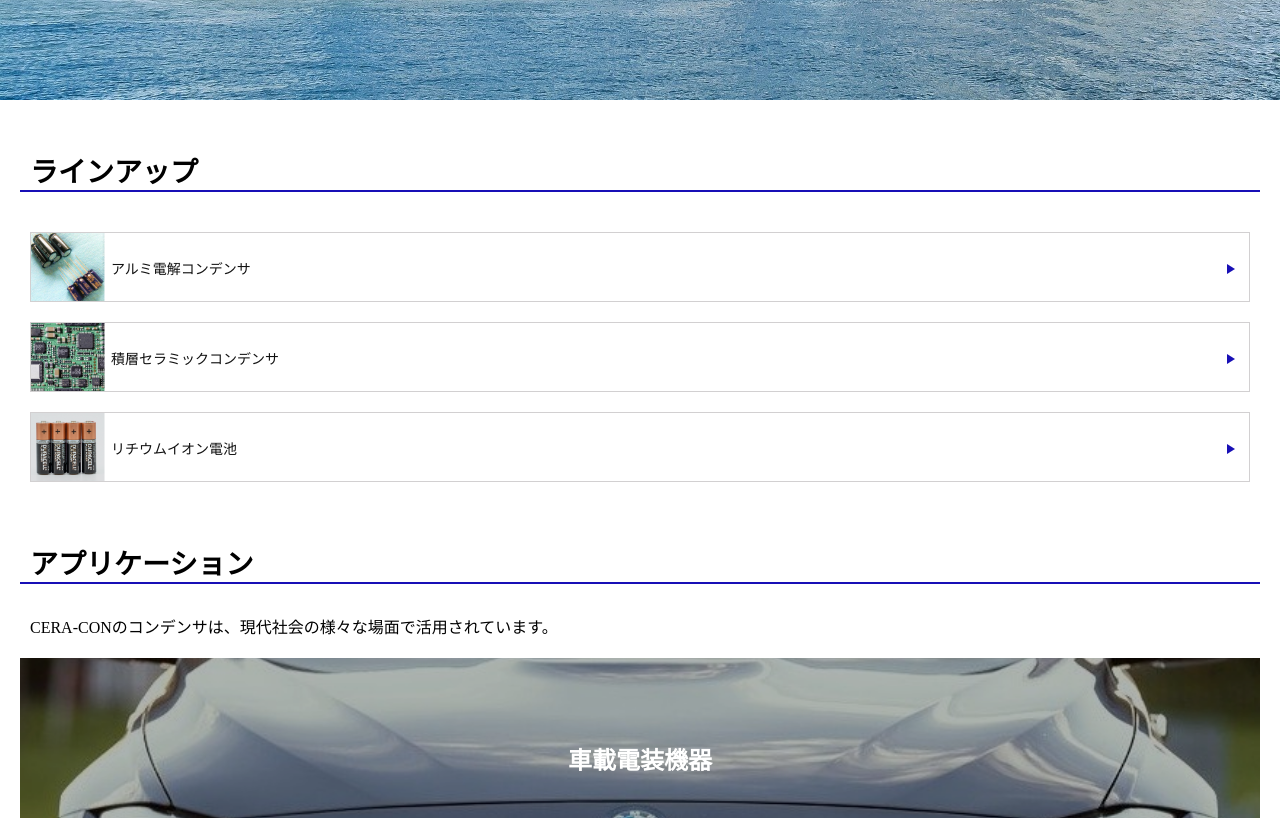
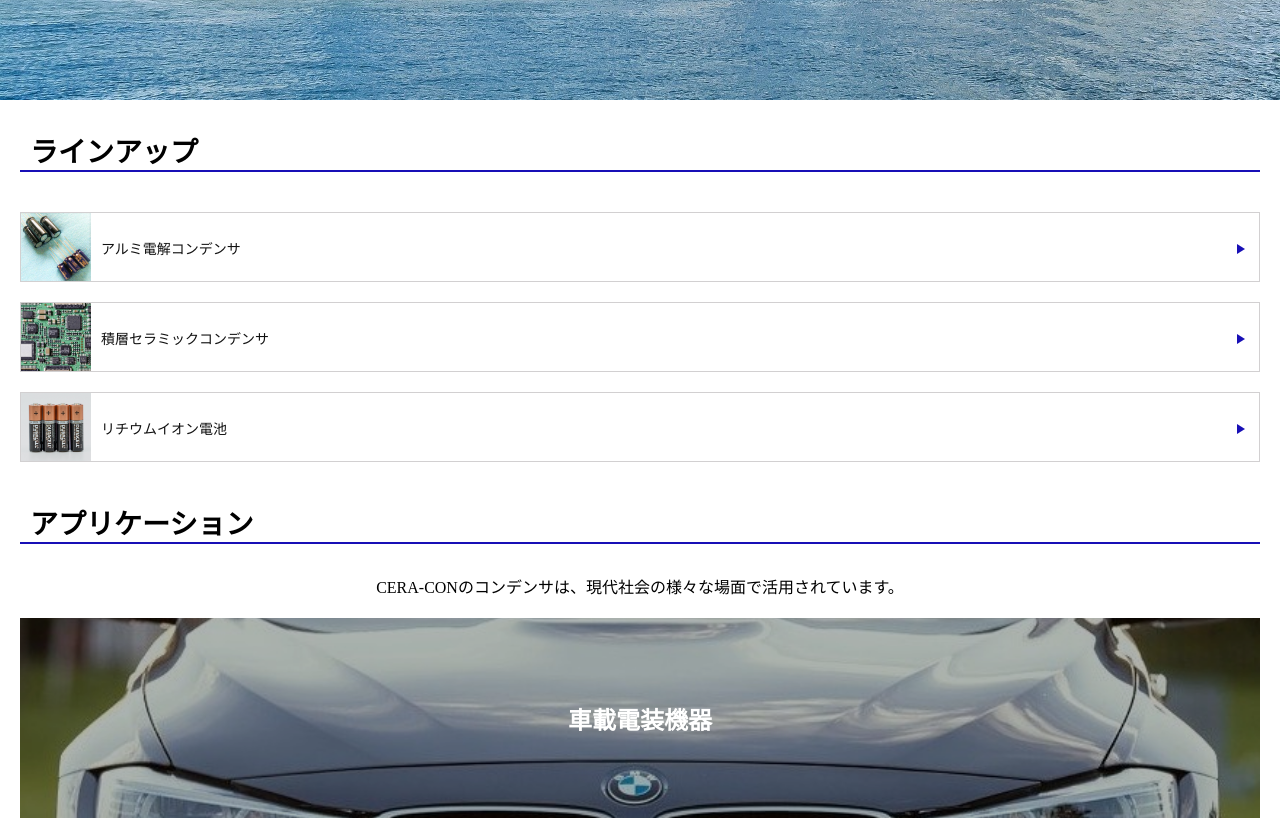
Before and after one commit to kuma9732/manufacturing-company-site-2nd, a Vue app: page / in a window 1280 px wide. Shown: the part 700-1518 px from the top of the page. Built offline with nearby package versions, Linux system fonts and the light colour scheme.

Commit message:
until products page (only moblie ver)

```diff
--- a/src/App.vue
+++ b/src/App.vue
@@ -39,12 +39,19 @@ export default {
   box-sizing: border-box;
 }
 h2 {
-  margin: 50px 0 30px 0;
+  margin: 30px 0 30px 0;
   border-bottom: var(--first-color) 2px solid;
   display: block;
   font-size: 28px;
   text-align: left;
   padding-left: 10px;
+  font-weight: 600;
+}
+h3 {
+  background: var(--secondary-color);
+  padding: 10px 20px;
+  margin: 20px;
+  font-size: 20px;
   font-weight: 600;
 }
 a {
--- a/src/components/Application.vue
+++ b/src/components/Application.vue
@@ -1,8 +1,12 @@
 <template>
-  <div class="application-container">
+  <div class="application-wrapper">
+    <div class="application-heading">
+        <h2>アプリケーション</h2>
+        <p>CERA-CONのコンデンサは、現代社会の様々な場面で活用されています。</p>
+    </div>
     <div class="application-content" v-for="application in applications" :key="application.id">
-          <img :src="application.url" alt="">
-          <span class="app-text">{{ application.name }}</span>
+        <img :src="application.url" alt="">
+        <span class="app-text">{{ application.name }}</span>
       </div>
   </div>
 </template>
@@ -11,20 +15,6 @@
 export default {
   data() {
     return {
-      products: [
-        {
-          name: 'アルミ電解コンデンサ',
-          url: require('@/assets/image/alumi_capacitor_square.jpg')
-        },
-        {
-          name: '積層セラミックコンデンサ',
-          url: require('@/assets/image/mlcc_square.jpg')
-        },
-        {
-          name: 'リチウムイオン電池',
-          url: require('@/assets/image/lithium-battery_square.jpg')
-        },
-      ],
       applications: [
         {
           id: '1',
@@ -65,6 +55,12 @@ export default {
 
 <!-- Add "scoped" attribute to limit CSS to this component only -->
 <style scoped lang="scss">
+.application-heading p {
+  padding-bottom: 20px;
+}
+.application-heading {
+  text-align: center;
+}
 .app-text{
   position: absolute;
   text-align: center;
--- a/src/components/LineUp.vue
+++ b/src/components/LineUp.vue
@@ -1,5 +1,8 @@
 <template>
   <div class="lineup-contents">
+    <div class="home-lineup__heading">
+      <h2>ラインアップ</h2>
+    </div>
     <div v-for="(product, index) in products" :key="index" class="products-lineup__left">
       <div class="lineup-content">
         <a href="#">
@@ -36,12 +39,21 @@ export default {
 
 <!-- Add "scoped" attribute to limit CSS to this component only -->
 <style scoped lang="scss">
+.lineup-content {
+  padding: 10px 0;
 
-.lineup-content img {
+  img {
     height: 70px;
     width: 70px;
   }
-.lineup-content a {
+
+  p{
+    padding: 25px 30px 0 10px;
+    margin: 0;
+    font-size: 14px;
+    color: #111;
+  }
+  a {
     display: flex;
     margin: 0 auto;
     position: relative;
@@ -51,18 +63,8 @@ export default {
     overflow: hidden;
     text-decoration: none;
     width: 100%;
-}
-.lineup-content {
-  padding: 10px;
-}
-.lineup-content p{
-  padding: 25px 30px 0 10px;
-  margin: 0;
-  font-size: 14px;
-  color: #111;
-}
 
-.lineup-content a::before {
+    &::before {
       content: "";
       display: block;
       position: absolute;
@@ -78,7 +80,7 @@ export default {
       margin-right: -8px;
     }
 
-.lineup-content a::after {
+    &::after {
       background : var(--first-color);
       opacity: .1;
       content:"";
@@ -91,16 +93,10 @@ export default {
       width: 100%;
     }
 
-.lineup-content a:hover::after {
+    &:hover::after {
       left:0;
     }
-
-.lineup-content img {
-  display: block;
-  transition-duration: .3s;
-  z-index: 10;
-  transform: scale(1.1);
-	transition-duration: .3s;
+  }
 }
 
 
--- a/src/views/Home.vue
+++ b/src/views/Home.vue
@@ -1,24 +1,15 @@
 <template>
-  <section id="home">
+  <main id="home">
     <div class="first-view">
       <h1>Try for innovation<br><span>イノベーションを生み出す</span></h1>
     </div>
-    <div class="lineup">
-      <div class="lineup-container">
-        <div class="home-lineup__heading">
-          <h2>ラインアップ</h2>
-        </div>
-        <LineUp />
-      </div>
-    </div>
-    <div class="application">
-      <div class="application-heading">
-        <h2>アプリケーション</h2>
-        <p>CERA-CONのコンデンサは、現代社会の様々な場面で活用されています。</p>
-      </div>
+    <section class="lineup">
+      <LineUp />
+    </section>
+    <section class="application">
       <Application />
-    </div>
-  </section>
+    </section>
+  </main>
 </template>
 
 <script>
@@ -35,14 +26,6 @@ export default {
 </script>
 
 <style lang="scss" scoped>
-.application-heading p {
-  padding-left: 10px;
-  padding-bottom: 20px;
-}
-.lineup,
-.application {
-  margin: 0 20px;
-}
 .first-view {
   width: 100%;
   height: calc(100vh - 80px);
@@ -68,6 +51,12 @@ export default {
     font-size: 28px;
   }
 }
+
+.lineup,
+.application {
+  margin: 0 20px;
+}
+
 @keyframes animateUp{
   0%{
       opacity: 0;
--- a/src/views/Products.vue
+++ b/src/views/Products.vue
@@ -1,24 +1,39 @@
 <template>
-  <section id="home">
-    <h1>IR情報</h1>
-
-  </section>
+  <main id="products">
+    <div class="products-heading">
+        <h3>製品情報</h3>
+    </div>
+    <section class="lineup">
+      <LineUp />
+    </section>
+    <section class="application">
+      <Application />
+    </section>
+  </main>
 </template>
 
 <script>
-// import DeskTopNav from '@/components/DeskTopNav.vue'
+import LineUp from '@/components/LineUp.vue'
+import Application from '@/components/Application.vue'
 
 export default {
   // name: 'Home',
   components: {
-    // DeskTopNav
+    LineUp,
+    Application
   }
 }
 </script>
 
 <style lang="scss" scoped>
+#products {
+  margin-top: 100px;
+}
 
-
+.lineup,
+.application {
+  margin: 0 20px;
+}
 
 
 /* ==== PC版==== */
```
Lines whose indentation alone changed are shown as unchanged.
